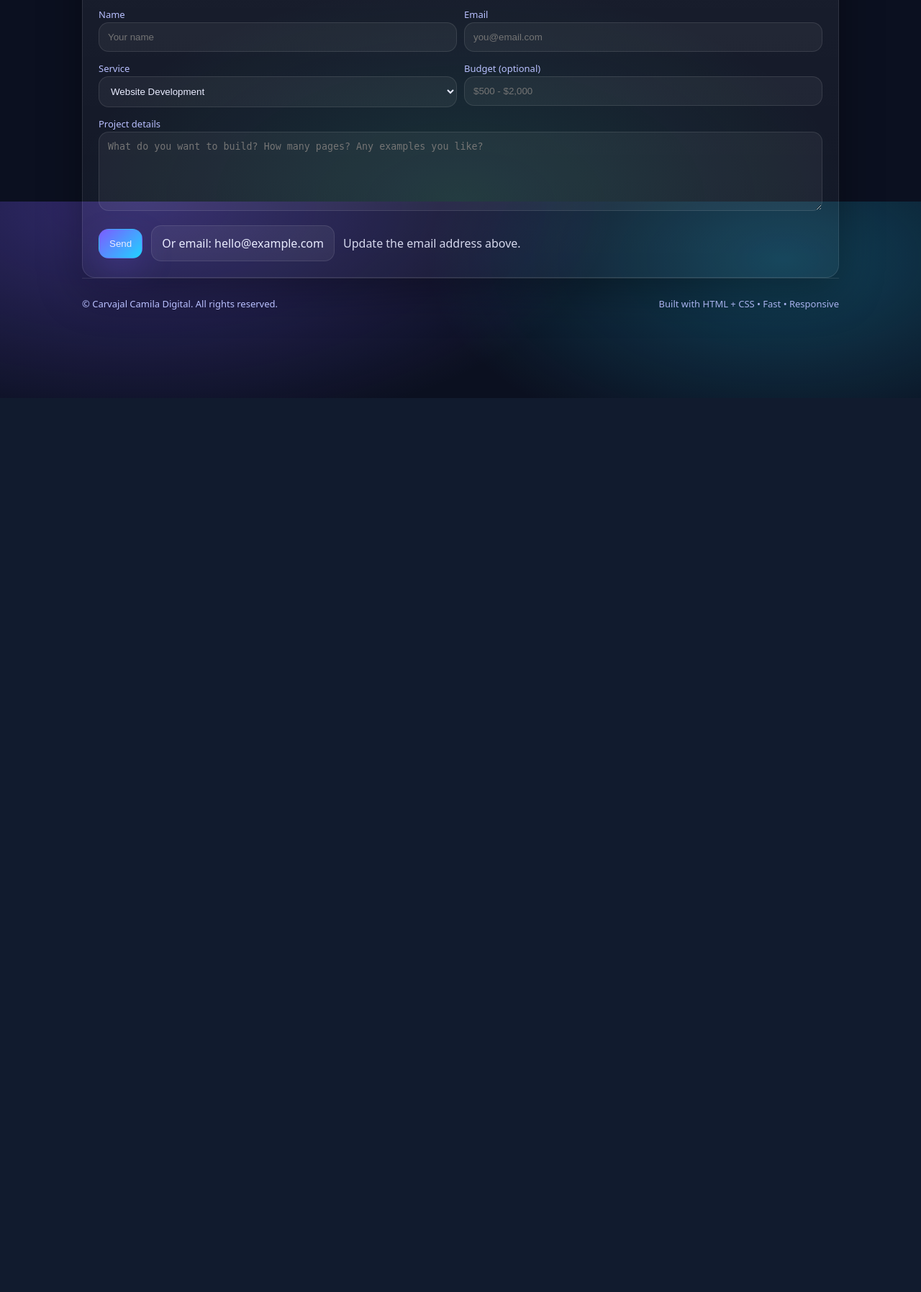
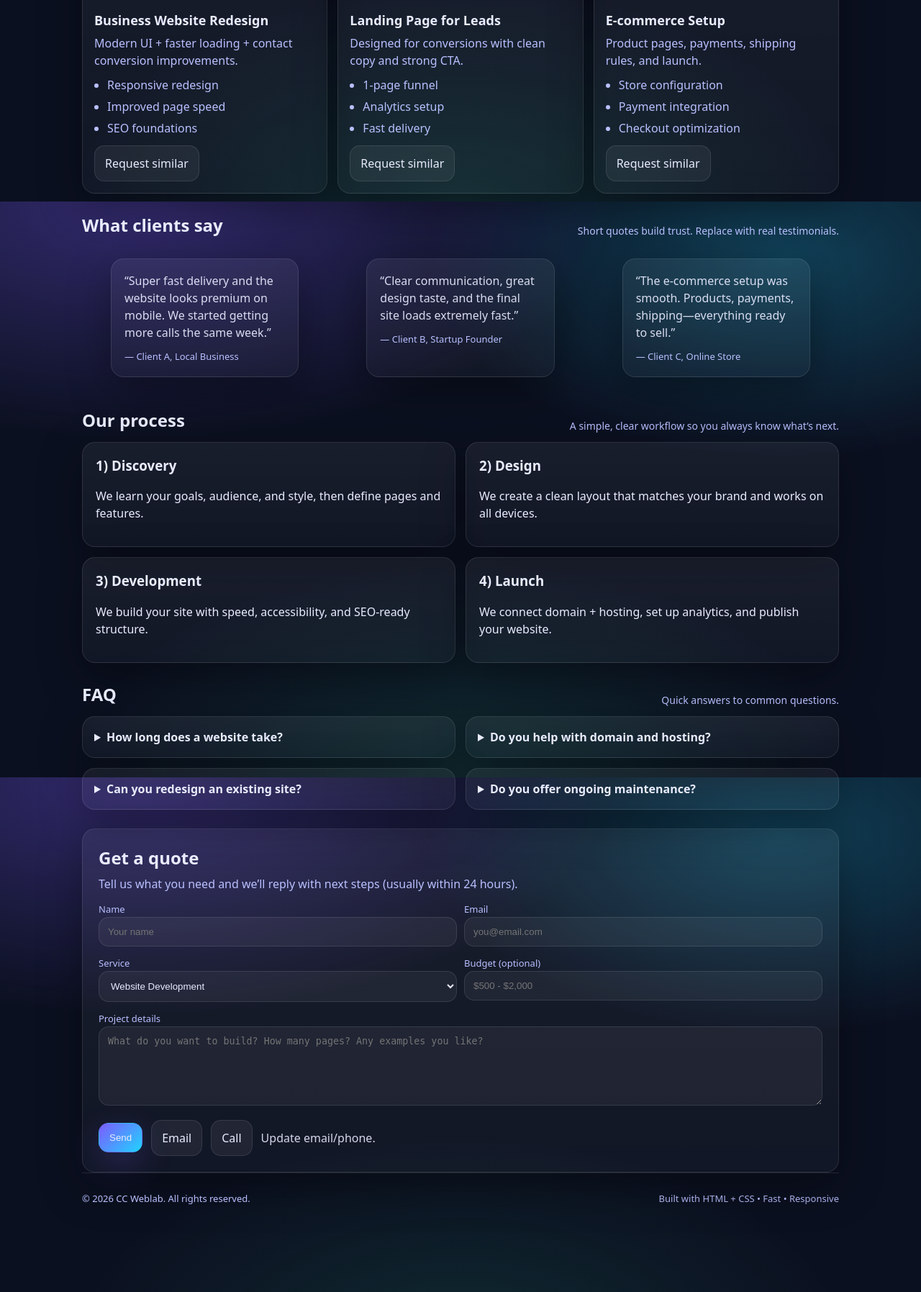
Before and after one commit to Sebascarv1/WEBSITE_CCWEBLAB, a Django app: page / in a window 1280 px wide. Shown: the part 1320-3115 px from the top of the page at 72% size. Before the commit the page ends 1873 px from the top, so only its background shows below. Run offline with Django 5.2, Linux system fonts and the light colour scheme.

Commit message:
development

```diff
--- a/ccweblab/static/css/services.css
+++ b/ccweblab/static/css/services.css
@@ -38,6 +37,25 @@ a{color:inherit}
   max-width:var(--max);
   margin:0 auto;
   padding:24px;
+}
+
+/* Section headings */
+.section-head{
+  display:flex;
+  align-items:flex-end;
+  justify-content:space-between;
+  gap:14px;
+  flex-wrap:wrap;
+  margin: 0 0 12px 0;
+}
+.section-head h2{
+  margin:0;
+  font-size:24px;
+}
+.section-head p{
+  margin:0;
+  color:var(--muted);
+  font-size:14px;
 }
 
 /* Header / Nav */
@@ -270,15 +307,94 @@ section{margin-top:26px}
 }
 
 .svc-body{padding:18px}
-
 .svc h3{margin:0 0 6px; font-size:18px}
 .svc p{margin:0; color:var(--muted); font-size:14px}
+.svc-meta{
+  display:inline-block;
+  margin-top: 10px;
+  color: rgba(233,236,255,.85);
+  font-size: 12px;
+  opacity: .9;
+}
+
+/* Clickable */
+.svc-btn{
+  text-align:left;
+  width:100%;
+  cursor:pointer;
+  padding:0;
+  color:inherit;
+  background: transparent;
+}
+.svc-btn:hover{
+  transform: translateY(-2px);
+  border-color: rgba(124,92,255,.26);
+}
+.svc-btn:focus{
+  outline: 2px solid rgba(124,92,255,.6);
+  outline-offset: 3px;
+}
+
+/* Work */
+.work-grid{
+  display:grid;
+  grid-template-columns: repeat(3, 1fr);
+  gap: 14px;
+}
+.work-card{overflow:hidden}
+.work-img{
+  width:100%;
+  height: 170px;
+  object-fit: cover;
+  display:block;
+  border-bottom: 1px solid rgba(255,255,255,.10);
+}
+.work-body{padding: 16px}
+.work-body h3{margin:0 0 6px 0; font-size:18px}
+.muted{color: var(--muted); margin:0}
+.work-list{margin: 10px 0 0 18px; padding:0}
+.work-list li{margin: 6px 0; color: var(--muted)}
+.work-actions{margin-top: 12px}
+
+/* Testimonials */
+.test-grid{
+  display:grid;
+  grid-template-columns: repeat(3, 1fr);
+  gap: 14px;
+}
+.quote{padding: 18px}
+.quote blockquote{
+  margin:0;
+  color: rgba(233,236,255,.92);
+}
+.quote figcaption{
+  margin-top: 12px;
+  color: var(--muted);
+  font-size: 13px;
+}
+
+/* Process */
+.split{display:grid; grid-template-columns: 1fr 1fr; gap:14px}
+.step{padding: 18px}
+.step h3{margin:0 0 6px 0}
+
+/* FAQ */
+.faq-grid{
+  display:grid;
+  grid-template-columns: 1fr 1fr;
+  gap: 14px;
+}
+.faq{padding: 16px}
+.faq summary{
+  cursor:pointer;
+  font-weight: 700;
+}
+.faq p{margin: 10px 0 0; color: var(--muted)}
 
 /* Contact */
 .contact{padding:22px}
 
 form{display:grid; gap:10px; margin-top:10px}
-
 label{font-size:13px; color:var(--muted)}
 
 input, textarea, select{
@@ -292,9 +408,17 @@ input, textarea, select{
 }
 
 textarea{min-height:110px; resize:vertical}
-
 .row2{display:grid; grid-template-columns: 1fr 1fr; gap:10px}
 
+.contact-actions{
+  display:flex;
+  gap:12px;
+  flex-wrap:wrap;
+  align-items:center;
+  margin-top:4px;
+}
+
+/* Footer */
 footer{
   border-top:1px solid var(--line);
   padding:26px 0;
--- a/ccweblab/templates/services/welcome.html
+++ b/ccweblab/templates/services/welcome.html
@@ -4,8 +4,9 @@
 <head>
   <meta charset="utf-8" />
   <meta name="viewport" content="width=device-width, initial-scale=1" />
-  <title>CC Weblabs | Web Development Services</title>
+  <title>CC Weblab | Web Development Services</title>
   <meta name="description" content="Modern website design & development, landing pages, e-commerce, and maintenance. Get a fast, mobile-friendly website that converts." />
+
   <link rel="stylesheet" href="{% static 'css/services.css' %}">
   <link rel="icon" href="{% static 'img/favicon.ico' %}" type="image/x-icon">
 </head>
@@ -14,24 +15,20 @@
   <header>
     <div class="nav">
       <a class="brand" href="#top" aria-label="Home">
-        <img
-          class="logo"
-          src="{% static 'img/favicon.ico' %}"
-          alt="CC Weblab logo"
-          width="38"
-          height="38"
-        />
+        <!-- Recommended: use a PNG/SVG logo here, not the .ico -->
+        <img class="logo" src="{% static 'img/logo.png' %}" alt="CC Weblab logo" width="40" height="40" />
         <div>
           <strong>CC Weblab</strong>
           <span>Web Development & Website Services</span>
         </div>
       </a>
 
-
       <nav class="navlinks" aria-label="Primary">
         <a href="#services">Services</a>
+        <a href="#work">Work</a>
+        <a href="#testimonials">Testimonials</a>
         <a href="#process">Process</a>
-        <a href="#contact">Contact</a>
+        <a href="#faq">FAQ</a>
         <a class="btn primary" href="#contact">Get a Quote</a>
       </nav>
     </div>
@@ -112,17 +70,36 @@
         </aside>
       </div>
 
+      <!-- TRUST BAR -->
+      <section class="trustbar" aria-label="Key strengths">
+        <div class="trust-item">
+          <b>Performance</b><span>Speed optimized</span>
+        </div>
+        <div class="trust-item">
+          <b>SEO</b><span>Clean structure</span>
+        </div>
+        <div class="trust-item">
+          <b>Mobile</b><span>Responsive UI</span>
+        </div>
+        <div class="trust-item">
+          <b>Support</b><span>Maintenance plans</span>
+        </div>
+      </section>
 
       <!-- SERVICES -->
       <section id="services">
-        <h2 style="margin:0 0 12px; font-size:24px;">Services</h2>
+        <div class="section-head">
+          <h2>Services</h2>
+          <p>Click a service to compare packages and what’s included.</p>
+        </div>
 
         <div class="svc-row" aria-label="Services (scroll horizontally)">
           <button class="card svc svc-btn" type="button" data-service="dev" aria-label="Website Development plans">
             <img class="svc-img" src="{% static 'img/dev.jpg' %}" alt="Website development">
             <div class="svc-body">
               <h3>Website Development</h3>
-              <p>Custom websites with clean UI, responsive layouts, and modern best practices.</p>
+              <p>Modern websites with clean UI, strong UX, and fast performance.</p>
+              <span class="svc-meta">Ideal for: businesses & portfolios</span>
             </div>
           </button>
 
@@ -130,7 +107,8 @@
             <img class="svc-img" src="{% static 'img/ecommerce.jpg' %}" alt="E-commerce">
             <div class="svc-body">
               <h3>E‑commerce</h3>
-              <p>Online stores, product pages, payments, and shipping setup (Shopify / custom).</p>
+              <p>Stores, product pages, payments, shipping, and launch support.</p>
+              <span class="svc-meta">Ideal for: selling online</span>
             </div>
           </button>
 
@@ -138,56 +116,175 @@
             <img class="svc-img" src="{% static 'img/maintenance.jpg' %}" alt="Maintenance">
             <div class="svc-body">
               <h3>Maintenance & Updates</h3>
-              <p>Monthly support, content updates, backups, security, and performance improvements.</p>
+              <p>Security, backups, content updates, backups, security, and performance improvements.</p>
+              <span class="svc-meta">Ideal for: peace of mind</span>
             </div>
           </button>
 
-          <button class="card svc svc-btn" type="button" data-service="maint" aria-label="Maintenance plans">
-            <img class="svc-img" src="{% static 'img/locator_app.jpg' %}" alt="Maintenance">
+          <button class="card svc svc-btn" type="button" data-service="geo" aria-label="Geo indoor location app plans">
+            <img class="svc-img" src="{% static 'img/locator_app.jpg' %}" alt="Indoor location app">
             <div class="svc-body">
-              <h3>Geo indoor location app</h3>
-              <p>Real-time indoor positioning and navigation for large venues, enhancing user experience and operational efficiency.</p>
+              <h3>Indoor Geo Location App</h3>
+              <p>Real-time indoor positioning & navigation for large venues.</p>
+              <span class="svc-meta">Ideal for: malls, airports, hospitals</span>
             </div>
           </button>
-
-
         </div>
       </section>
 
+      <!-- WORK / PORTFOLIO -->
+      <section id="work">
+        <div class="section-head">
+          <h2>Recent work</h2>
+          <p>Show real projects here. Replace images and text with your own.</p>
+        </div>
+
+        <div class="work-grid">
+          <article class="card work-card">
+            <img class="work-img" src="{% static 'img/work1.jpg' %}" alt="Project 1 preview">
+            <div class="work-body">
+              <h3>Business Website Redesign</h3>
+              <p class="muted">Modern UI + faster loading + contact conversion improvements.</p>
+              <ul class="work-list">
+                <li>Responsive redesign</li>
+                <li>Improved page speed</li>
+                <li>SEO foundations</li>
+              </ul>
+              <div class="work-actions">
+                <a class="btn" href="#contact">Request similar</a>
+              </div>
+            </div>
+          </article>
+
+          <article class="card work-card">
+            <img class="work-img" src="{% static 'img/work2.jpg' %}" alt="Project 2 preview">
+            <div class="work-body">
+              <h3>Landing Page for Leads</h3>
+              <p class="muted">Designed for conversions with clean copy and strong CTA.</p>
+              <ul class="work-list">
+                <li>1-page funnel</li>
+                <li>Analytics setup</li>
+                <li>Fast delivery</li>
+              </ul>
+              <div class="work-actions">
+                <a class="btn" href="#contact">Request similar</a>
+              </div>
+            </div>
+          </article>
+
+          <article class="card work-card">
+            <img class="work-img" src="{% static 'img/work3.jpg' %}" alt="Project 3 preview">
+            <div class="work-body">
+              <h3>E‑commerce Setup</h3>
+              <p class="muted">Product pages, payments, shipping rules, and launch.</p>
+              <ul class="work-list">
+                <li>Store configuration</li>
+                <li>Payment integration</li>
+                <li>Checkout optimization</li>
+              </ul>
+              <div class="work-actions">
+                <a class="btn" href="#contact">Request similar</a>
+              </div>
+            </div>
+          </article>
+        </div>
+      </section>
+
+      <!-- TESTIMONIALS -->
+      <section id="testimonials">
+        <div class="section-head">
+          <h2>What clients say</h2>
+          <p>Short quotes build trust. Replace with real testimonials.</p>
+        </div>
+
+        <div class="test-grid">
+          <figure class="card quote">
+            <blockquote>
+              “Super fast delivery and the website looks premium on mobile. We started getting more calls the same week.”
+            </blockquote>
+            <figcaption>— Client A, Local Business</figcaption>
+          </figure>
+
+          <figure class="card quote">
+            <blockquote>
+              “Clear communication, great design taste, and the final site loads extremely fast.”
+            </blockquote>
+            <figcaption>— Client B, Startup Founder</figcaption>
+          </figure>
+
+          <figure class="card quote">
+            <blockquote>
+              “The e‑commerce setup was smooth. Products, payments, shipping—everything ready to sell.”
+            </blockquote>
+            <figcaption>— Client C, Online Store</figcaption>
+          </figure>
+        </div>
+      </section>
+
+      <!-- PROCESS -->
       <section id="process">
-        <h2 style="margin:0 0 12px; font-size:24px;">Our process</h2>
+        <div class="section-head">
+          <h2>Our process</h2>
+          <p>A simple, clear workflow so you always know what’s next.</p>
+        </div>
+
         <div class="split">
-          <div class="card svc">
+          <div class="card step">
             <h3>1) Discovery</h3>
             <p>We learn your goals, audience, and style, then define pages and features.</p>
           </div>
-          <div class="card svc">
+          <div class="card step">
             <h3>2) Design</h3>
             <p>We create a clean layout that matches your brand and works on all devices.</p>
           </div>
-          <div class="card svc">
+          <div class="card step">
             <h3>3) Development</h3>
-            <p>We build your site with fast loading, good accessibility, and SEO-ready structure.</p>
+            <p>We build your site with speed, accessibility, and SEO-ready structure.</p>
           </div>
-          <div class="card svc">
+          <div class="card step">
             <h3>4) Launch</h3>
             <p>We connect domain + hosting, set up analytics, and publish your website.</p>
           </div>
         </div>
       </section>
 
+      <!-- FAQ -->
+      <section id="faq">
+        <div class="section-head">
+          <h2>FAQ</h2>
+          <p>Quick answers to common questions.</p>
+        </div>
+
+        <div class="faq-grid">
+          <details class="card faq">
+            <summary>How long does a website take?</summary>
+            <p>Typical delivery is 1–3 weeks depending on pages, content, and features.</p>
+          </details>
+
+          <details class="card faq">
+            <summary>Do you help with domain and hosting?</summary>
+            <p>Yes. We can guide you or handle setup for domain, hosting, SSL, and launch.</p>
+          </details>
+
+          <details class="card faq">
+            <summary>Can you redesign an existing site?</summary>
+            <p>Yes. We can redesign and improve speed, structure, and mobile experience.</p>
+          </details>
+
+          <details class="card faq">
+            <summary>Do you offer ongoing maintenance?</summary>
+            <p>Yes. Monthly plans include updates, backups, and changes depending on the package.</p>
+          </details>
+        </div>
+      </section>
+
+      <!-- CONTACT -->
       <section id="contact" class="card contact" aria-label="Contact form">
         <h2 style="margin:0 0 6px; font-size:24px;">Get a quote</h2>
         <p style="margin:0; color:var(--muted);">
-          Tell us what you need and we’ll reply with next steps.
+          Tell us what you need and we’ll reply with next steps (usually within 24 hours).
         </p>
 
-        <!--
-          This form is ready to paste. It does not submit anywhere until you set an action URL.
-          Options:
-          - Use a service like Formspree / Getform / Netlify Forms
-          - Or connect to your own backend endpoint
-        -->
         <form action="#" method="post">
           <div class="row2">
             <div>
@@ -222,17 +320,18 @@
             <textarea id="message" name="message" placeholder="What do you want to build? How many pages? Any examples you like?" required></textarea>
           </div>
 
-          <div style="display:flex; gap:12px; flex-wrap:wrap; align-items:center; margin-top:4px;">
+          <div class="contact-actions">
             <button class="btn primary" type="submit">Send</button>
-            <a class="btn" href="mailto:hello@example.com">Or email: hello@example.com</a>
-            <span class="note">Update the email address above.</span>
+            <a class="btn" href="mailto:hello@example.com">Email</a>
+            <a class="btn" href="tel:+10000000000">Call</a>
+            <span class="note">Update email/phone.</span>
           </div>
         </form>
       </section>
 
       <footer>
         <div class="wrap foot" style="padding:0;">
-          <div>© <span id="year"></span> Carvajal Camila Digital. All rights reserved.</div>
+          <div>© <span id="year"></span> CC Weblab. All rights reserved.</div>
           <div class="note">Built with HTML + CSS • Fast • Responsive</div>
         </div>
       </footer>
@@ -249,18 +348,20 @@
           <h2 id="modalTitle" class="modal-title">Plans</h2>
           <p id="modalSubtitle" class="modal-subtitle">Choose a package that fits your needs.</p>
         </div>
-
         <button class="modal-close" type="button" aria-label="Close" data-close="true">✕</button>
       </div>
 
       <div class="modal-body">
-      <div class="plan-row" id="planRow" aria-label="Scrollable plans">
-        <!-- Cards injected by JS -->
-      </div>
+        <div class="plan-row" id="planRow" aria-label="Scrollable plans"></div>
       </div>
     </div>
   </div>
 
+  <script>
+    // If you don't want JS, remove this and set #year manually.
+    document.getElementById("year").textContent = new Date().getFullYear();
+  </script>
+
   <script src="{% static 'js/services.js' %}"></script>
 </body>
 </html>
```
Also changed, not shown: other parts of ccweblab/static/css/services.css (+60 -102 lines), other parts of ccweblab/templates/services/welcome.html (+3 -41 lines), ccweblab/static/img/logo.png (added), ccweblab/static/img/work1.jpg (added), 1 other file. Lines whose indentation alone changed are shown as unchanged.
